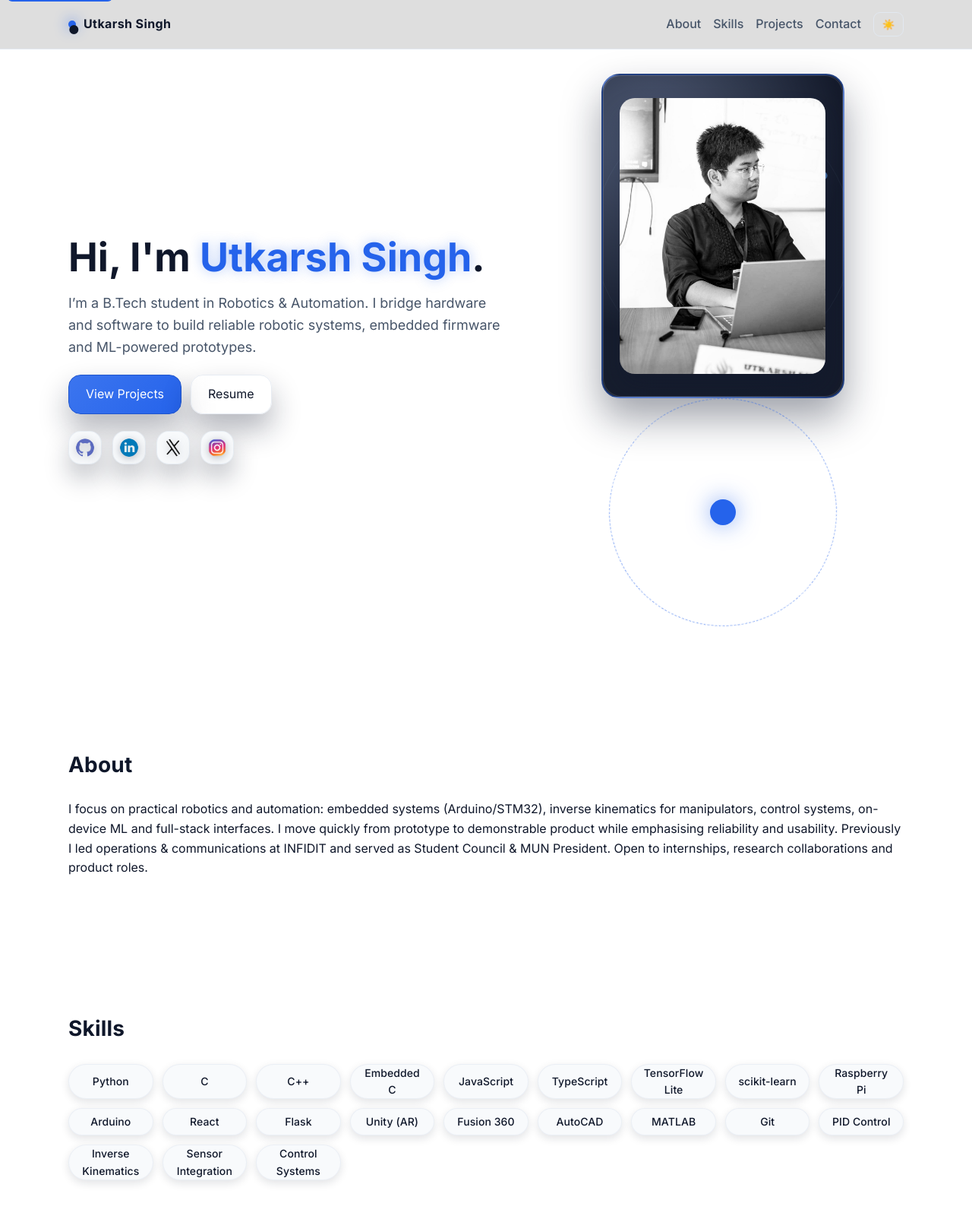
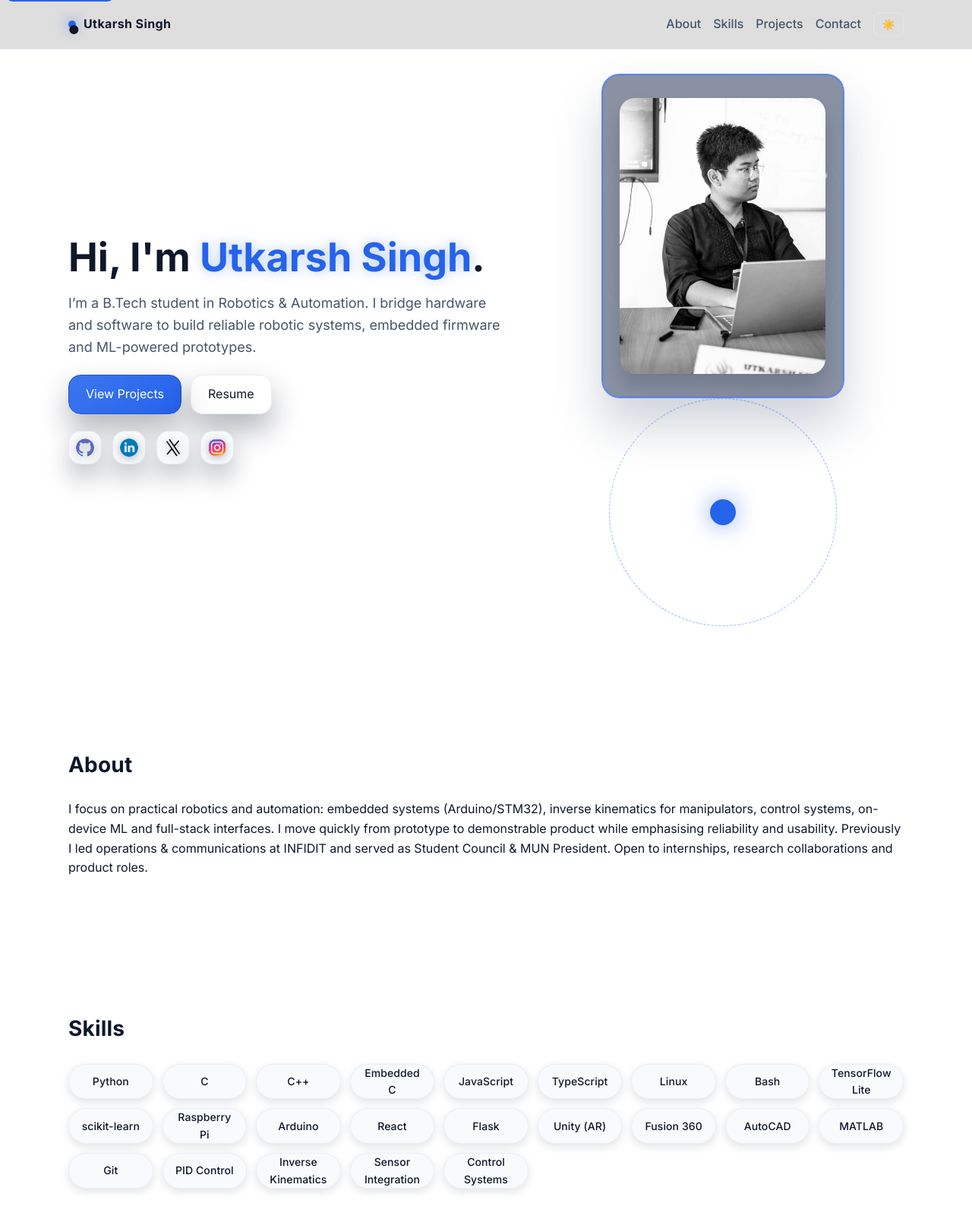
Before and after one commit to utkarshware/My_Portfolio_website, a website: page index.html in a window 1280 px wide. Shown: the top 1600 px of the page at 76% size. Drawn offline with Linux system fonts and the light colour scheme.

Commit message:
Enhance hero photo styles and update site title
Refactored hero photo CSS to use new custom properties for improved theming and visual effects, including animated conic ring and updated shadows. Added 'Linux' and 'Bash' to skills in data.js. Changed the site title in index.html to 'Utkarshware'.

```diff
--- a/data.js
+++ b/data.js
@@ -33,6 +33,8 @@ window.PORTFOLIO_DATA = {
     "Embedded C",
     "JavaScript",
     "TypeScript",
+    "Linux",
+    "Bash",
     "TensorFlow Lite",
     "scikit-learn",
     "Raspberry Pi",
--- a/index.html
+++ b/index.html
@@ -3,7 +3,7 @@
   <head>
     <meta charset="utf-8" />
     <meta name="viewport" content="width=device-width, initial-scale=1" />
-    <title>Utkarsh Singh — Robotics & Automation | Portfolio</title>
+    <title>Utkarshware</title>
     <meta
       name="description"
       content="Portfolio of Utkarsh Singh: Robotics and Automation Engineer."
--- a/styles.css
+++ b/styles.css
@@ -8,6 +8,20 @@
   --border: #1f2937;
   --card: #111828;
   --shadow: 0 10px 30px rgba(0, 0, 0, 0.35);
+  --hero-frame-border: color-mix(in oklab, var(--accent), transparent 55%);
+  --hero-frame-bg: radial-gradient(
+    circle at 20% 20%,
+    color-mix(in oklab, var(--accent), transparent 70%) 0%,
+    rgba(15, 23, 42, 0.92) 60%
+  );
+  --hero-frame-shadow: 0 24px 52px rgba(8, 15, 28, 0.55);
+  --hero-frame-shadow-active: 0 32px 64px rgba(6, 13, 26, 0.6);
+  --hero-frame-inner: rgba(255, 255, 255, 0.12);
+  --hero-frame-ring-start: color-mix(in oklab, var(--accent), transparent 35%);
+  --hero-frame-ring-mid: color-mix(in oklab, var(--accent), white 18%);
+  --hero-frame-ring-end: color-mix(in oklab, var(--accent), transparent 50%);
+  --hero-placeholder-opacity: 0.58;
+  --hero-photo-img-shadow: 0 16px 30px rgba(10, 18, 33, 0.35);
 }
 
 /* Light theme overrides: support both class and data-attribute on html/root */
@@ -23,6 +37,20 @@ html[data-theme="light"] {
   --border: #e2e8f0;
   --card: #ffffff;
   --shadow: 0 10px 30px rgba(2, 6, 23, 0.08);
+  --hero-frame-border: color-mix(in oklab, var(--accent), transparent 28%);
+  --hero-frame-bg: radial-gradient(
+    circle at 18% 18%,
+    color-mix(in oklab, var(--accent), transparent 88%) 0%,
+    color-mix(in oklab, #ffffff, var(--accent) 12%) 68%
+  );
+  --hero-frame-shadow: 0 28px 52px rgba(15, 23, 42, 0.18);
+  --hero-frame-shadow-active: 0 36px 62px rgba(37, 56, 88, 0.22);
+  --hero-frame-inner: rgba(15, 23, 42, 0.08);
+  --hero-frame-ring-start: color-mix(in oklab, var(--accent), transparent 55%);
+  --hero-frame-ring-mid: color-mix(in oklab, var(--accent), white 46%);
+  --hero-frame-ring-end: color-mix(in oklab, var(--accent), transparent 65%);
+  --hero-placeholder-opacity: 0.42;
+  --hero-photo-img-shadow: 0 18px 28px rgba(15, 23, 42, 0.2);
 }
 
 * {
@@ -392,13 +420,10 @@ a {
   position: relative;
   display: grid;
   place-items: center;
-  box-shadow: 0 18px 45px rgba(15, 23, 42, 0.45);
-  border: 2px solid color-mix(in oklab, var(--accent), transparent 60%);
-  background: radial-gradient(
-    circle at 20% 20%,
-    color-mix(in oklab, var(--accent), transparent 65%),
-    rgba(15, 23, 42, 0.92) 60%
-  );
+  isolation: isolate;
+  border: 2px solid var(--hero-frame-border);
+  background: var(--hero-frame-bg);
+  box-shadow: var(--hero-frame-shadow), inset 0 0 0 1px var(--hero-frame-inner);
   transform: translateY(30px) scale(0.92);
   opacity: 0;
   transition: transform 520ms cubic-bezier(0.22, 1, 0.36, 1), opacity 360ms ease,
@@ -411,7 +436,7 @@ a {
   background-image: url("assets/images/placeholder-1.svg");
   background-size: cover;
   background-position: center;
-  opacity: 0.6;
+  opacity: var(--hero-placeholder-opacity);
   z-index: 0;
   transition: opacity 0.4s ease;
 }
@@ -424,21 +449,52 @@ a {
   border-radius: 20px;
   display: block;
   filter: saturate(1.05);
-  box-shadow: 0 16px 30px rgba(15, 23, 42, 0.35);
+  box-shadow: var(--hero-photo-img-shadow);
 }
 .hero-photo::after {
   content: "";
   position: absolute;
-  inset: 0;
+  inset: -16px;
   border-radius: inherit;
-  box-shadow: inset 0 0 0 1px rgba(255, 255, 255, 0.12);
+  background: conic-gradient(
+    from 90deg,
+    var(--hero-frame-ring-start),
+    var(--hero-frame-ring-mid),
+    var(--hero-frame-ring-end),
+    var(--hero-frame-ring-start)
+  );
+  opacity: 0.55;
+  animation: hero-ring-spin 18s linear infinite;
+  transform-origin: center;
+  will-change: transform;
+  filter: blur(0.4px);
+  mask: radial-gradient(
+    circle,
+    transparent calc(100% - 18px),
+    black calc(100% - 12px)
+  );
+  -webkit-mask: radial-gradient(
+    circle,
+    transparent calc(100% - 18px),
+    black calc(100% - 12px)
+  );
   pointer-events: none;
-  z-index: 2;
+  z-index: -1;
+}
+
+@keyframes hero-ring-spin {
+  from {
+    transform: rotate(0deg);
+  }
+  to {
+    transform: rotate(360deg);
+  }
 }
 .reveal.visible .hero-photo {
   transform: translateY(0) scale(1);
   opacity: 1;
-  box-shadow: 0 26px 52px rgba(15, 23, 42, 0.4);
+  box-shadow: var(--hero-frame-shadow-active),
+    inset 0 0 0 1px var(--hero-frame-inner);
 }
 .hero-orbit {
   display: grid;
```
